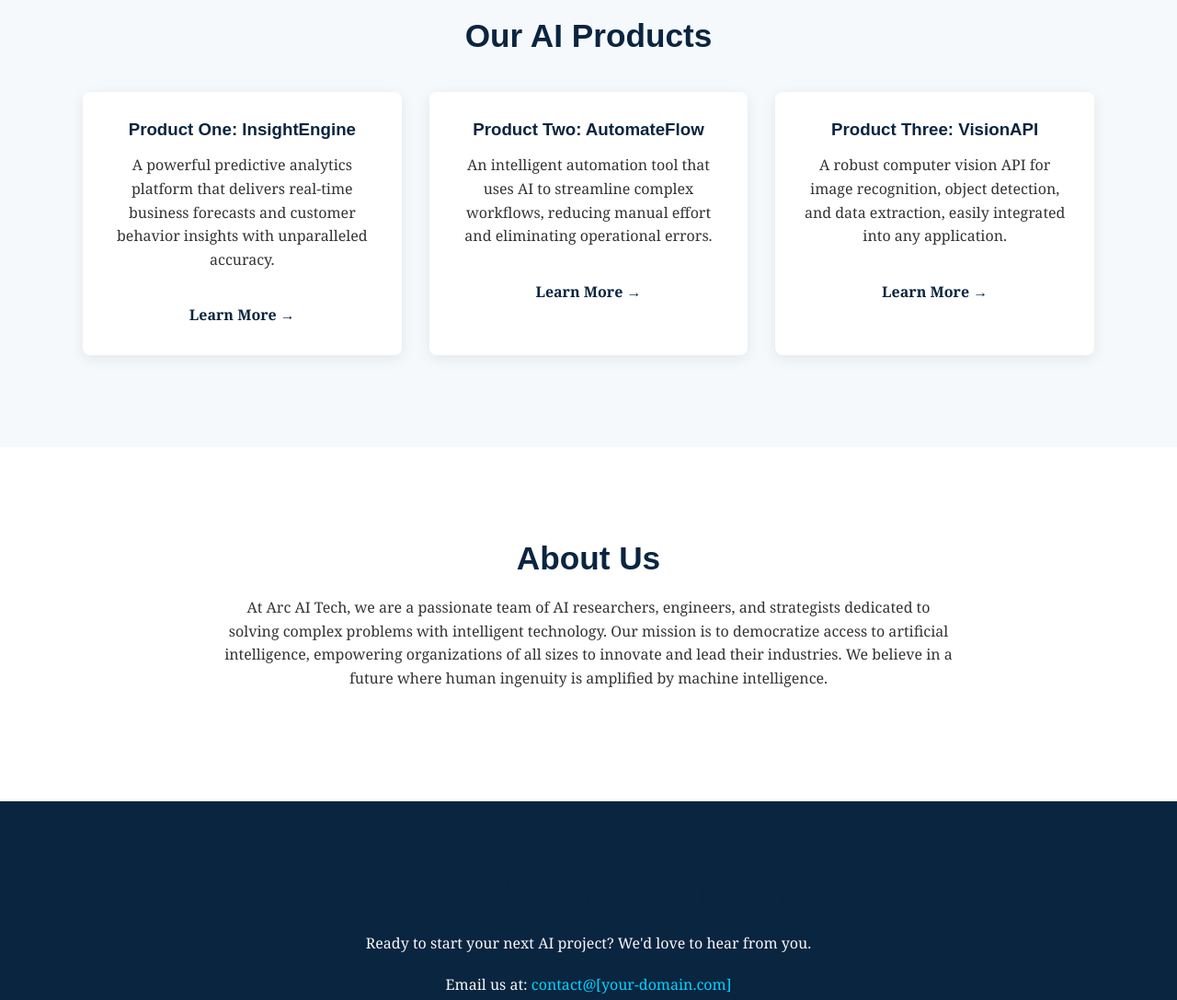
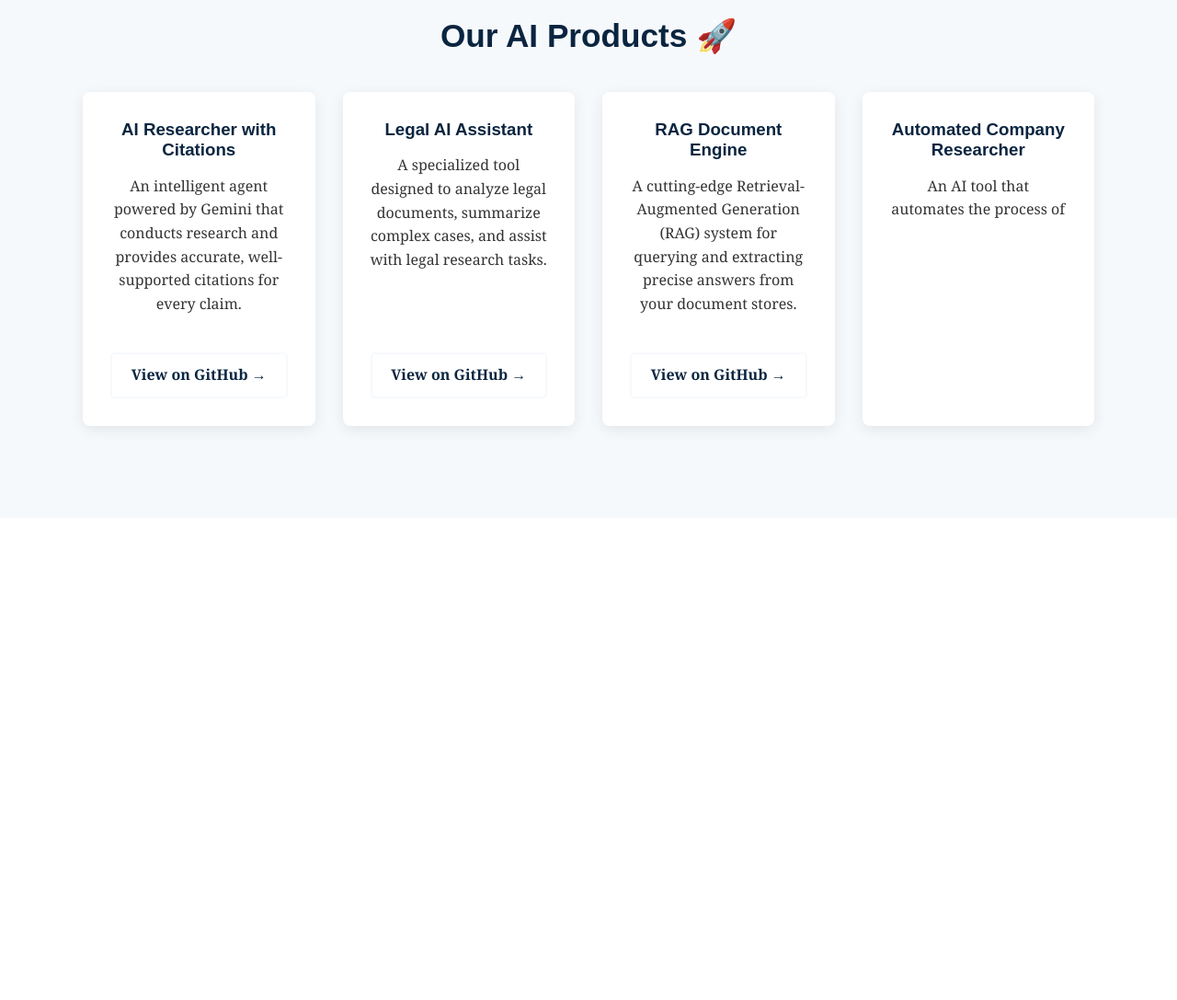
Before and after one commit to Arc-AI-Technologies/Arc-AI-Technologies.github.io, a plain HTML site: page index.html in a window 1280 px wide. Shown: the part 1180-2267 px from the top of the page at 92% size. After the commit the page ends 1743 px from the top, so only its background shows below. Drawn offline with Linux system fonts and the light colour scheme.

Commit message:
Update index.html

```diff
--- a/index.html
+++ b/index.html
@@ -133,7 +133,7 @@
         /* --- Services & Products Section --- */
         .grid {
             display: grid;
-            grid-template-columns: repeat(auto-fit, minmax(300px, 1fr));
+            grid-template-columns: repeat(auto-fit, minmax(250px, 1fr)); /* Adjusted for 4 cards */
             gap: 30px;
             margin-top: 40px;
         }
@@ -149,6 +149,9 @@
             box-shadow: 0 4px 15px rgba(0,0,0,0.08);
             text-align: center;
             transition: transform 0.3s ease, box-shadow 0.3s ease;
+            display: flex;
+            flex-direction: column;
+            justify-content: space-between;
         }
 
         .card:hover {
@@ -163,15 +166,20 @@
 
         .card .product-link {
             display: inline-block;
-            margin-top: 15px;
+            margin-top: 20px;
             font-weight: bold;
             color: var(--primary-color);
             text-decoration: none;
+            padding: 10px 15px;
+            border: 2px solid var(--secondary-color);
+            border-radius: 5px;
+            transition: all 0.3s ease;
         }
 
         .card .product-link:hover {
-            text-decoration: underline;
-            color: var(--accent-color);
+            background-color: var(--primary-color);
+            color: #fff;
+            border-color: var(--primary-color);
         }
 
         /* --- About Section --- */
@@ -261,46 +269,30 @@
 
         <section id="products" class="products">
             <div class="container">
-                <h2 style="text-align: center;">Our AI Products</h2>
+                <h2 style="text-align: center;">Our AI Products 🚀</h2>
                 <div class="grid">
                     <div class="card">
-                        <h3>Product One: InsightEngine</h3>
-                        <p>A powerful predictive analytics platform that delivers real-time business forecasts and customer behavior insights with unparalleled accuracy.</p>
-                        <a href="#" class="product-link">Learn More &rarr;</a>
+                        <div>
+                            <h3>AI Researcher with Citations</h3>
+                            <p>An intelligent agent powered by Gemini that conducts research and provides accurate, well-supported citations for every claim.</p>
+                        </div>
+                        <a href="https://github.com/Joggyjagz7/Gemini-AI-Reseacher-with-Citations" target="_blank" rel="noopener noreferrer" class="product-link">View on GitHub &rarr;</a>
                     </div>
                     <div class="card">
-                        <h3>Product Two: AutomateFlow</h3>
-                        <p>An intelligent automation tool that uses AI to streamline complex workflows, reducing manual effort and eliminating operational errors.</p>
-                        <a href="#" class="product-link">Learn More &rarr;</a>
+                        <div>
+                            <h3>Legal AI Assistant</h3>
+                            <p>A specialized tool designed to analyze legal documents, summarize complex cases, and assist with legal research tasks.</p>
+                        </div>
+                        <a href="https://github.com/Joggyjagz7/Legal-ai-assistant" target="_blank" rel="noopener noreferrer" class="product-link">View on GitHub &rarr;</a>
                     </div>
                     <div class="card">
-                        <h3>Product Three: VisionAPI</h3>
-                        <p>A robust computer vision API for image recognition, object detection, and data extraction, easily integrated into any application.</p>
-                        <a href="#" class="product-link">Learn More &rarr;</a>
+                        <div>
+                            <h3>RAG Document Engine</h3>
+                            <p>A cutting-edge Retrieval-Augmented Generation (RAG) system for querying and extracting precise answers from your document stores.</p>
+                        </div>
+                        <a href="https://github.com/Joggyjagz7/RAG-project-test" target="_blank" rel="noopener noreferrer" class="product-link">View on GitHub &rarr;</a>
                     </div>
-                </div>
-            </div>
-        </section>
-
-        <section id="about" class="about">
-            <div class="container">
-                <h2>About Us</h2>
-                <p>
-                    At Arc AI Tech, we are a passionate team of AI researchers, engineers, and strategists dedicated to solving complex problems with intelligent technology. Our mission is to democratize access to artificial intelligence, empowering organizations of all sizes to innovate and lead their industries. We believe in a future where human ingenuity is amplified by machine intelligence.
-                </p>
-            </div>
-        </section>
-    </main>
-
-    <footer id="contact">
-        <div class="container">
-            <h2>Let's Build the Future Together</h2>
-            <p>Ready to start your next AI project? We'd love to hear from you.</p>
-            <p>Email us at: <a href="mailto:contact@[your-domain.com]">contact@[your-domain.com]</a></p>
-            <br>
-            <p>&copy; 2025 Arc AI Tech . All Rights Reserved.</p>
-        </div>
-    </footer>
-
-</body>
-</html>
+                    <div class="card">
+                        <div>
+                            <h3>Automated Company Researcher</h3>
+                            <p>An AI tool that automates the process of
```
